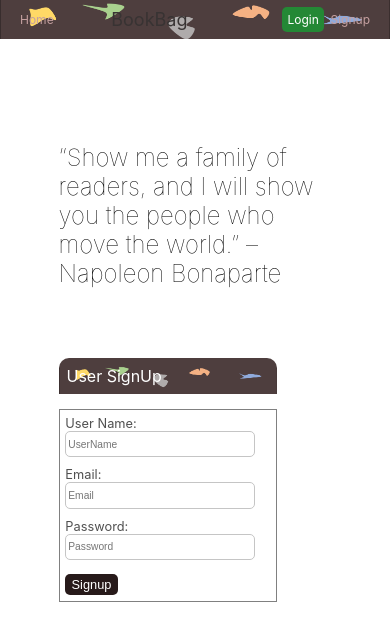
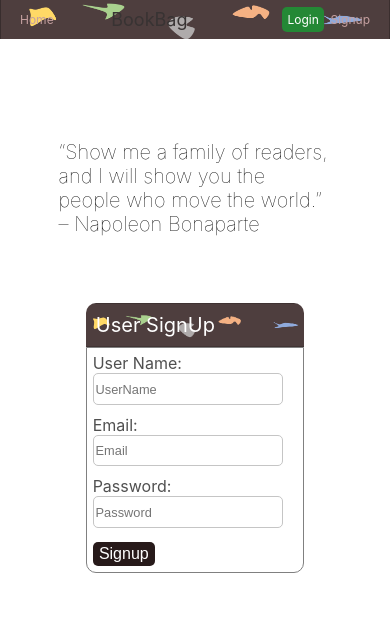
Before and after one commit to deepaksaroha/rating-review, a React (Create React App) app: page /signup in a window 390 px wide. Shown: the top 640 px of the page. Built offline with nearby package versions, Linux system fonts and the light colour scheme; no server answers.

Commit message:
added responsive design to signup and login page

```diff
--- a/src/components/Signup.js
+++ b/src/components/Signup.js
@@ -122,7 +122,7 @@ class Signup extends React.Component{
             <React.Fragment>
                 <Navbar loginStatus={this.state.isLoggedIn} handleLogout={this.handleLogout} />
                 <div className="outer-box">
-                    <h2>“Show me a family of readers, and I will show you the people who move the world.” – Napoleon Bonaparte</h2>
+                    <h2 className="text">“Show me a family of readers, and I will show you the people who move the world.” – Napoleon Bonaparte</h2>
                     <div className="signup-form-box">
                         <form className="form-box">
                             <p id="signup-heading">User SignUp</p>
--- a/src/css/Login.css
+++ b/src/css/Login.css
@@ -73,6 +73,7 @@ label{
         padding: 10px;
         font-size: 0.8em;
         text-align: center;
+        margin-bottom: 0;
     }
     .login-input-box{
         border-radius: 0 0 10px 10px;
--- a/src/css/Signup.css
+++ b/src/css/Signup.css
@@ -76,12 +76,22 @@ h2{
 @media screen and (max-width: 650px) {
     .outer-box{
         margin: 10vh auto;
-        font-size: 16px;
+        font-size: 20px;
         grid-template-columns: 1fr;
+        align-items: center;
+    }
+    .text{
+        font-size: 1em;
     }
     .signup-form-box{
         width: 80%;
-        border-radius: 10px 10px;
+        margin: 0 auto;
+    }
+    .signup-input-box{
+        border-radius: 0 0 10px 10px;
+    }
+    #signup-heading{
+        margin:0;
     }
 
 }
```
